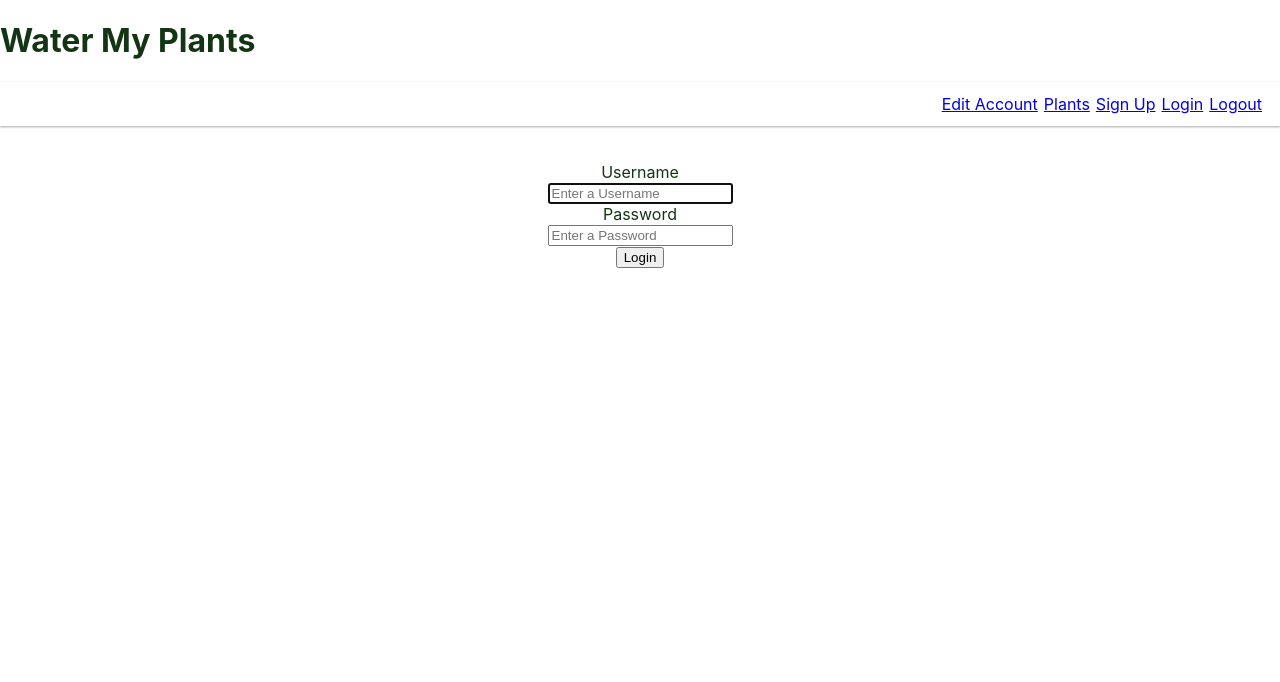
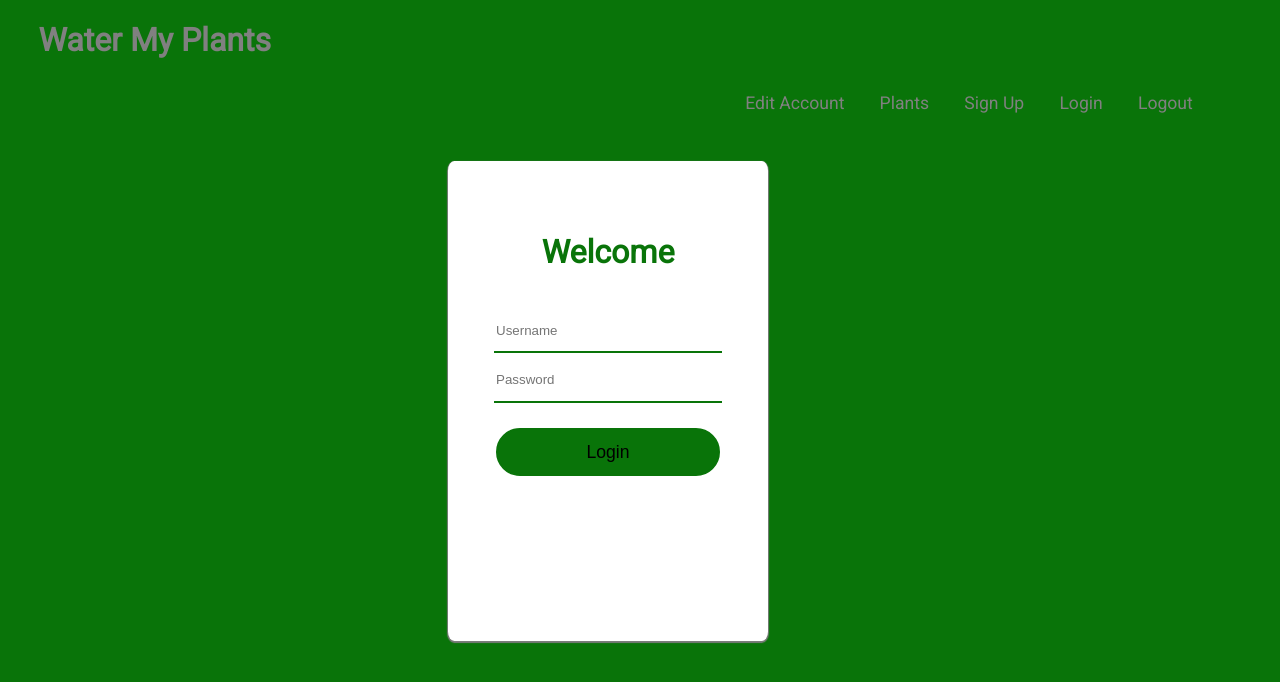
Before and after one commit to bld-wk-water-my-plants/front-end, a React (Create React App) app: page /login in a window 1280 px wide. Shown: the top 682 px of the page. Built offline with nearby package versions, Linux system fonts and the light colour scheme.

Commit message:
styling for login/signup

```diff
--- a/public/index.html
+++ b/public/index.html
@@ -24,6 +24,10 @@
       work correctly both with client-side routing and a non-root public URL.
       Learn how to configure a non-root public URL by running `npm run build`.
     -->
+    <!-- Google Fonts -->
+    <link rel="preconnect" href="https://fonts.googleapis.com">
+    <link rel="preconnect" href="https://fonts.gstatic.com" crossorigin>
+    <link href="https://fonts.googleapis.com/css2?family=Roboto&family=Roboto+Mono&display=swap" rel="stylesheet"></link>
     <title>React App</title>
   </head>
   <body>
--- a/src/App.css
+++ b/src/App.css
@@ -1,12 +1,15 @@
 .App {
   text-align: center;
 }
+
 ul {
   display: flex;
-  justify-content: flex-end;
+  justify-content: space-evenly;
   margin: 0 0 36px;
   padding: 12px;
-  box-shadow: 0 1px 3px rgba(0, 0, 0, 0.12), 0 1px 2px rgba(0, 0, 0, 0.24);
+  width: 40%;
+  margin-left: 55%;
+  /* box-shadow: 0 1px 3px rgba(0, 0, 0, 0.12), 0 1px 2px rgba(0, 0, 0, 0.24); */
 }
 
 li {
@@ -14,6 +17,7 @@ li {
   margin-right: 6px;
   color: #204963;
 }
+
 h1{
   text-align:left;
 }
@@ -30,3 +34,87 @@ p {
 div {
   color:rgb(19, 53, 19)
 }
+
+
+
+
+ul {
+  display: flex;
+  justify-content: space-evenly;
+  margin: 0 0 36px;
+  padding: 12px;
+  width: 40%;
+  margin-left: 55%;
+  /* box-shadow: 0 1px 3px rgba(0, 0, 0, 0.12), 0 1px 2px rgba(0, 0, 0, 0.24); */
+}
+
+li {
+  list-style: none;
+  margin-right: 6px;
+  color: #204963;
+}
+
+h1{
+  text-align:left;
+  color: gray;
+  margin-left: 3%;
+}
+
+
+/* nav styling */
+.li {
+  color:gray;
+  font-size: 1.1rem;
+  text-decoration: none;
+  width: 100%;
+}
+
+.li:hover {
+  color: seagreen;
+}
+
+/* login & signup styling */
+.login, .top {
+  font-size: 2.1rem;
+  color: rgba(9, 116, 9);
+  background-color: white;
+  border-radius: 2%;
+  height: 60vh;
+  width: 25%;
+  position: relative;
+  left: 35%;
+  box-shadow: 0px 1px 1px 1px rgb(124, 124, 124);
+}
+
+h2 {
+  font-size: 2rem;
+  padding: 2%;
+  color: rgba(9, 116, 9)
+}
+
+small {
+  font-size: 1rem;
+}
+
+.form-box, .style {
+  height: 5vh;
+  width: 70%;
+  outline: none;
+  background-color: white;
+  border-left: none;
+  border-right: none;
+  border-top: none;
+  border-color: rgba(9, 116, 9);
+}
+
+.submitBtn {
+  height: 6vh;
+  width: 70%;
+  background-color: rgba(9, 116, 9);
+  color: black;
+  border: 2px solid rgba(9, 116, 9);
+  border-radius: 25px;
+  font-size: 1.1rem;
+  padding: 1%;
+  margin-top: 8%;
+}
--- a/src/App.js
+++ b/src/App.js
@@ -17,19 +17,19 @@ function App() {
         <h1>Water My Plants</h1>
         <ul>
           <li>
-            {/*isLoggedIn &&*/ <Link to="/edituser">Edit Account</Link>}
+            {/*isLoggedIn &&*/ <Link to="/edituser" className='li'>Edit Account</Link>}
           </li>
           <li>
-            {/*isLoggedIn &&*/ <Link to="/plants">Plants</Link>}
+            {/*isLoggedIn &&*/ <Link to="/plants" className='li'>Plants</Link>}
           </li>
           <li>
-            <Link to="/signup">Sign Up</Link>
+            <Link to="/signup" className='li' >Sign Up</Link>
           </li>
           <li>
-            <Link to="/login">Login</Link>
+            <Link to="/login" className='li'>Login</Link>
           </li>
           <li>
-            {/*isLoggedIn &&*/ <Link to="/logout">Logout</Link>}
+            {/*isLoggedIn &&*/ <Link to="/logout" className='li'>Logout</Link>}
           </li>
         </ul>
       </header>
--- a/src/components/Login.js
+++ b/src/components/Login.js
@@ -1,12 +1,10 @@
 import React, { useState } from 'react';
 import { Button, Form } from 'react-bootstrap';
-import { useHistory } from "react-router-dom";
 import axios from 'axios';
 
 export default function Login() {
     const [username, setUsername] = useState("");
     const [password, setPassword] = useState("");
-    const { push } = useHistory();
 
     function validateForm() {
       return username.length > 5 && password.length > 8;
@@ -20,7 +18,6 @@ export default function Login() {
           localStorage.setItem("token", token);
           localStorage.setItem("user_id", user_id);
           localStorage.setItem("username", username);
-          push('/plants')
         })
         .catch(err=>{
           console.error(err);
@@ -28,28 +25,31 @@ export default function Login() {
     }
 
     return (
-      <div className="Login">
+      <div className="login">
         <Form onSubmit={onSubmit}>
           <Form.Group className="username" controlId="username">
-            <Form.Label>Username</Form.Label>
-            <br/>
+          <br/>
+            <h2>Welcome</h2>
             <Form.Control
               autoFocus
+              required
               type="username"
+              className="form-box"
               name="username"
               value={username}
-              placeholder = "Enter a Username"
+              placeholder = "Username"
               onChange={(e) => setUsername(e.target.value)}
             />
           </Form.Group>
           <Form.Group className="password" controlId="password">
-            <Form.Label>Password</Form.Label>
-            <br/>
+
             <Form.Control
+              required
               type="password"
+              className="form-box"
               name="password"
               value={password}
-              placeholder="Enter a Password"
+              placeholder="Password"
               onChange={(e) => setPassword(e.target.value)}
             />
           </Form.Group>
--- a/src/components/SignUp.js
+++ b/src/components/SignUp.js
@@ -31,18 +31,20 @@ const SignUp = () => {
       <div className="fill">
           <form className="username" onSubmit={handleSubmit}>
             <div>
-              <label
+              {/* <label
                 htmlFor="username"
               >
                 Username
-              </label>
+              </label> */}
               <div className="info1">
                 <input
                   id="userName"
                   name="userName"
                   type="username"
+                  placeholder="Username"
                   autoComplete="username"
                   required
+                  autoFocus
                   className="style"
                   onChange={(e) => setUsername(e.target.value)}
                 />
@@ -50,17 +52,18 @@ const SignUp = () => {
             </div>
 
             <div>
-              <label
+              {/* <label
                 htmlFor="password"
                 className="styling"
               >
                 Password
-              </label>
+              </label> */}
               <div className="info1">
                 <input
                   id="password"
                   name="password"
                   type="password"
+                  placeholder="Password"
                   autoComplete="current-password"
                   required
                   className="style"
@@ -69,18 +72,19 @@ const SignUp = () => {
               </div>
             </div>
             <div>
-              <label
+              {/* <label
                 htmlFor="phonenum"
                 className="styling"
               >
                 Phone Number
-              </label>
+              </label> */}
               <div className="info1">
                 <input
                   id="phone"
                   name="phone"
                   type="tel"
                   autoComplete="phone"
+                  placeholder="Phone Number"
                   required
                   className="style"
                   pattern="[0-9]{3}-[0-9]{3}-[0-9]{4}"
@@ -91,7 +95,7 @@ const SignUp = () => {
             <div>
               <button
                 type="submit"
-                className ="styling"
+                className ="submitBtn"
               >
                 Submit Signup
               </button>
--- a/src/index.css
+++ b/src/index.css
@@ -5,6 +5,8 @@ body {
     sans-serif;
   -webkit-font-smoothing: antialiased;
   -moz-osx-font-smoothing: grayscale;
+  background-color: rgba(9, 116, 9);
+  font-family: 'Roboto', sans-serif;
 }
 
 code {
```
